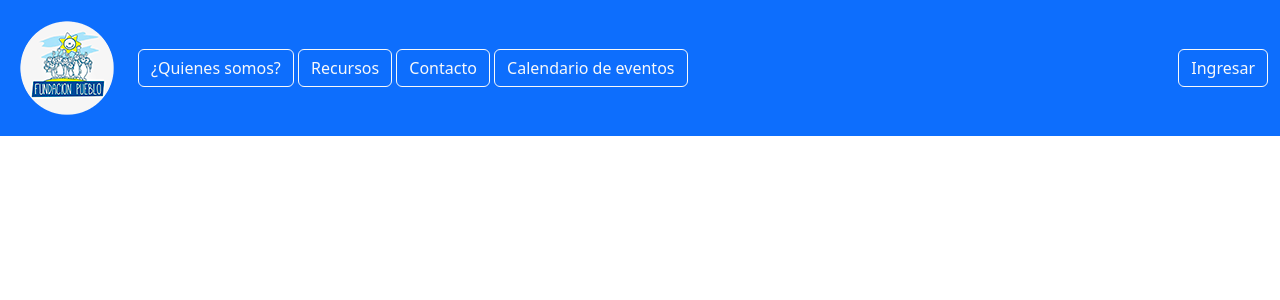
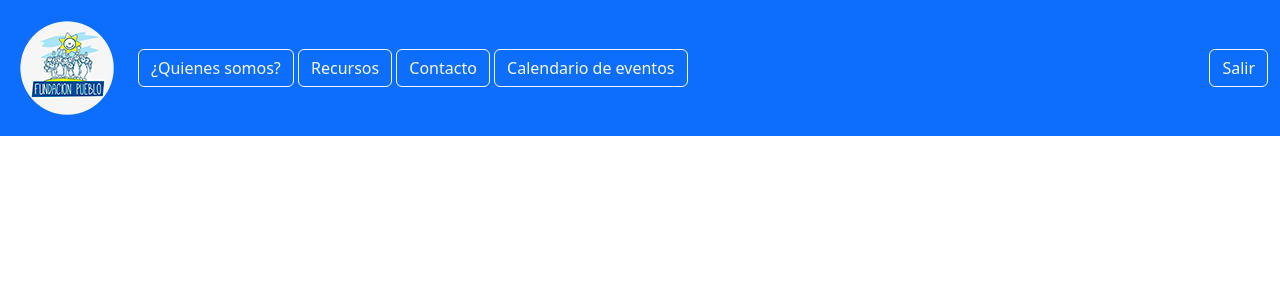
Before and after one commit to AFS992/web_fundacion_pueblo_calendario_eventos, a Django app: page / in a window 1280 px wide. Shown: the top 300 px of the page. Run offline with Django 4.2, Linux system fonts and the light colour scheme.

Commit message:
cambios en el botón de Ingresar de base.html

```diff
--- a/templates/base/base.html
+++ b/templates/base/base.html
@@ -44,7 +44,7 @@
             {% if user.is_authenticated %}
               <button type="button" class="btn btn-outline-light">Salir</button>
             {% else %}
-              <button type="button" class="btn btn-outline-light">Ingresar</button>
+              <button type="button" class="btn btn-outline-light">Salir</button>
             {% endif %}
 
           </div>
```
